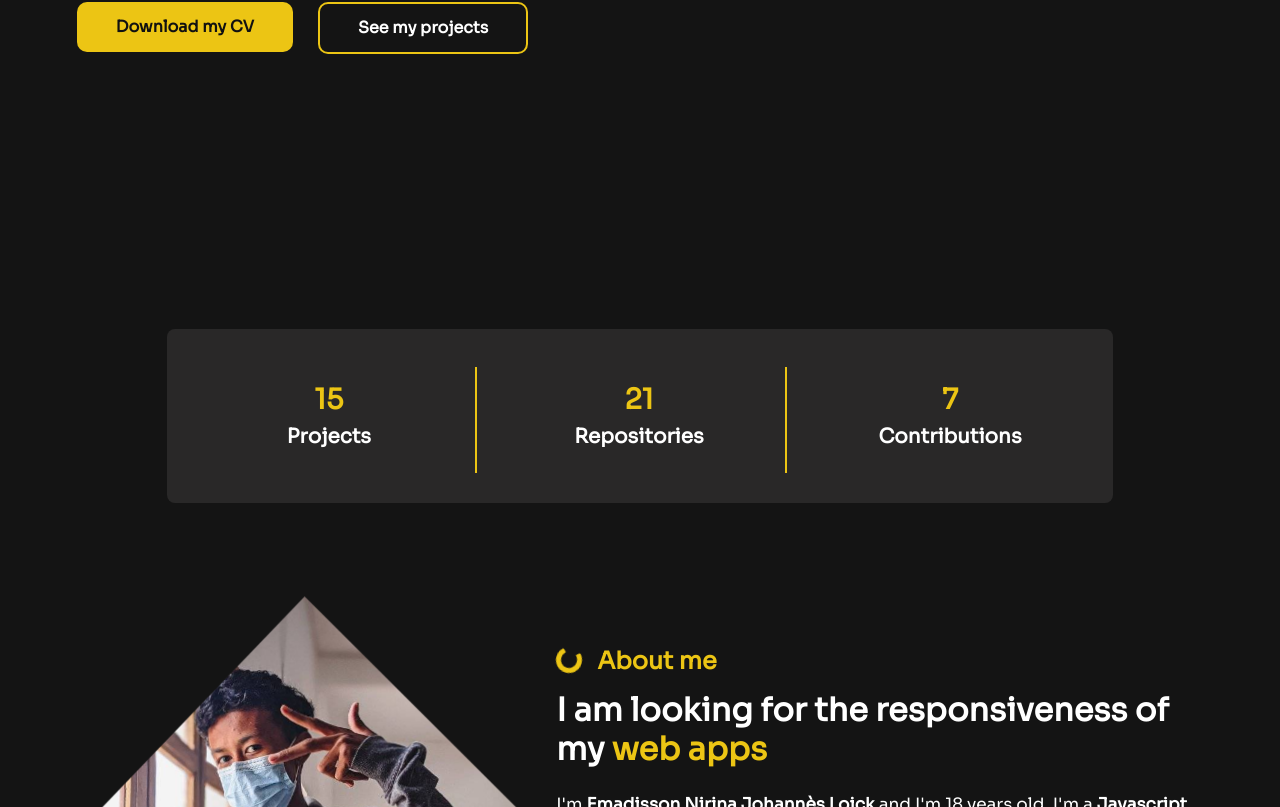
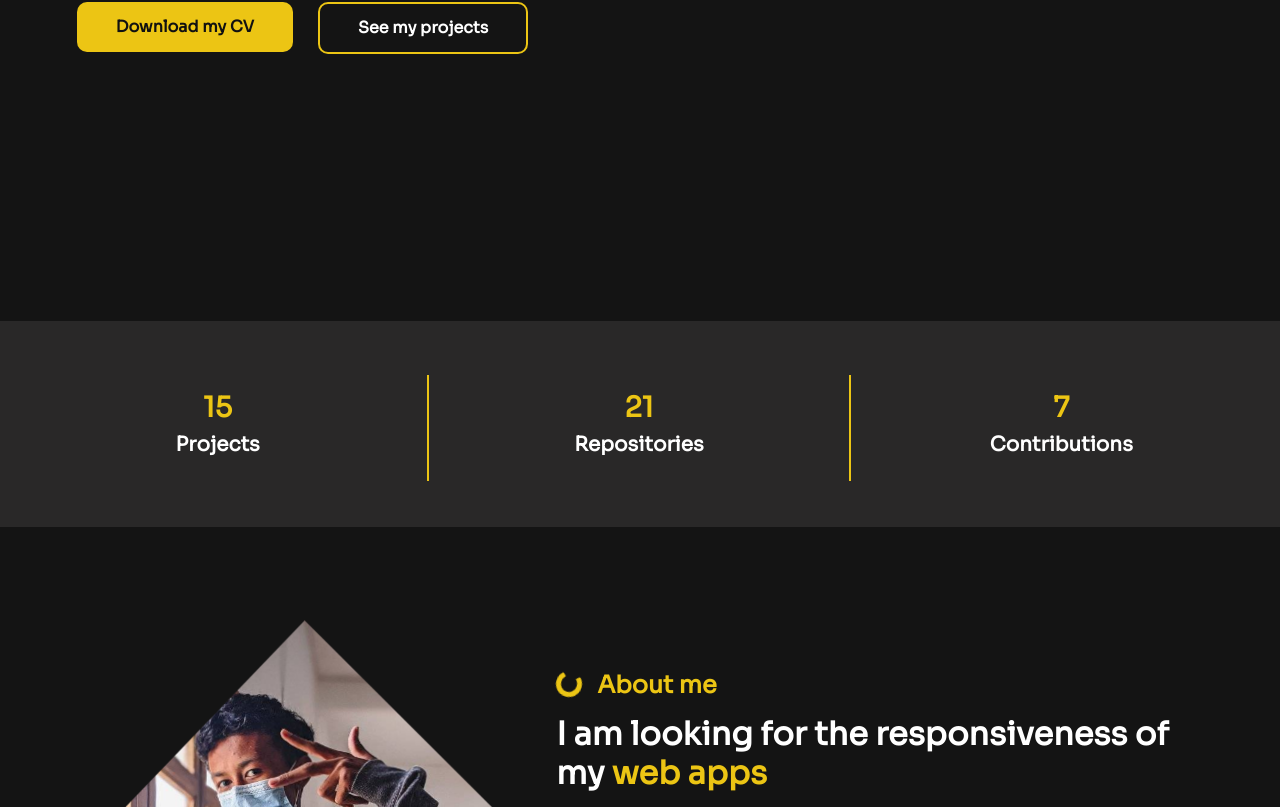
Before and after one commit to KiritoEM/JohanEmades-portfolio, a Next.js app: page / in a window 1280 px wide. Shown: the part 567-1374 px from the top of the page. Built offline with nearby package versions, Linux system fonts and the light colour scheme.

Commit message:
update overview style

```diff
--- a/src/components/home-overview/Overview.tsx
+++ b/src/components/home-overview/Overview.tsx
@@ -40,7 +40,7 @@ const Overview = (): JSX.Element => {
   return (
     <section id="home-overview">
       <div id="home-overview__container">
-        <div className="row gx-3 gy-4 gy-md-2" ref={ref}>
+        <div className="row gx-0 gy-4 gy-md-2" ref={ref}>
           {overviewData.map((item, index) => (
             <div className="col-6 col-md-4" key={index}>
               <div className="overview-item" id={item.id}>
--- a/src/styles/home/overview.scss
+++ b/src/styles/home/overview.scss
@@ -7,7 +7,6 @@
     width: 100%;
     padding-top: 6rem;
     padding-bottom: 5rem;
-    @include container;
 
     @include screen(small) {
       padding-top: 4rem;
@@ -15,15 +14,13 @@
     }
 
     .row {
-      width: 84%;
-      margin: auto;
+      width: 100%;
       height: 100%;
       background-color: $dark-grey;
-      padding-top: 30px;
-      padding-bottom: 30px;
+      padding-top: 46px;
+      padding-bottom: 46px;
       padding-left: 8px;
       padding-right: 8px;
-      border-radius: 8px;
 
       @include screen(small) {
         width: 100%;
@@ -31,7 +28,6 @@
         padding-bottom: 25px;
         padding-left: 4px;
         padding-right: 4px;
-        border-radius: 8px;
       }
 
       .overview-item {
```
